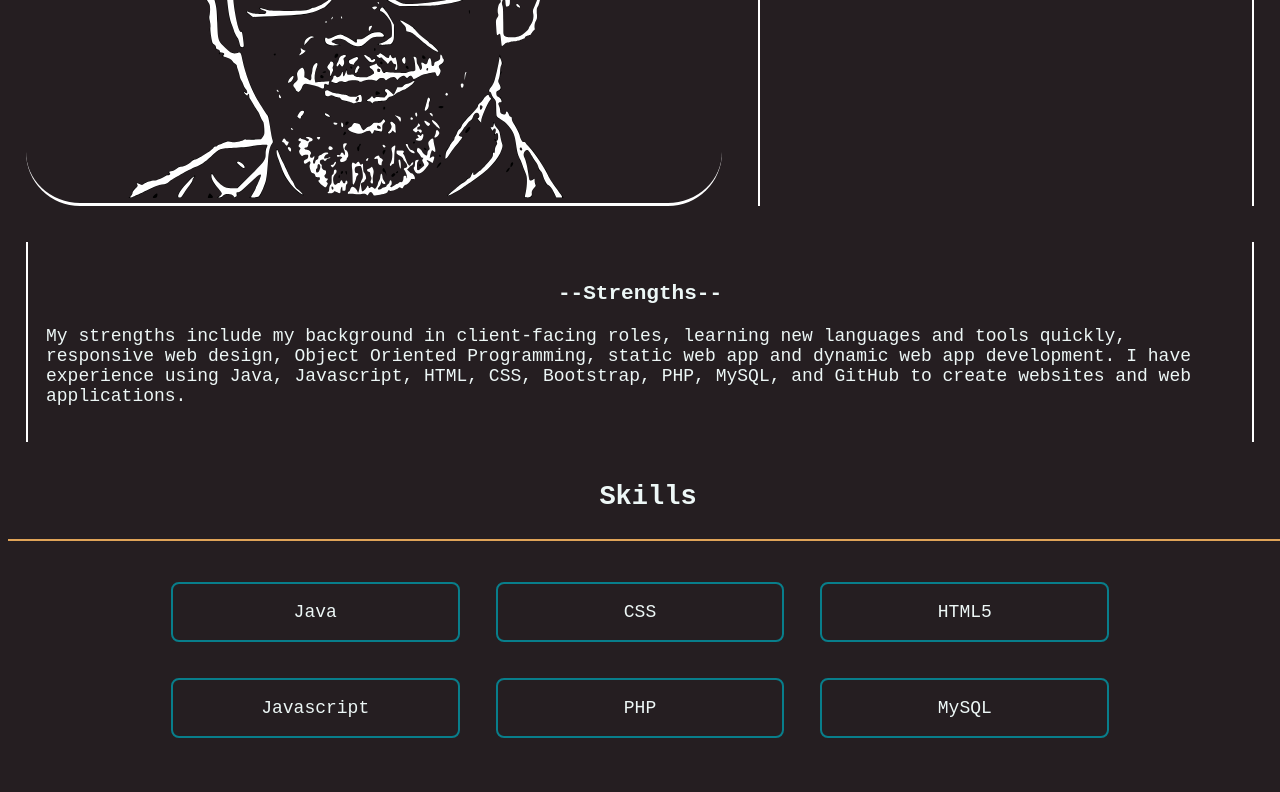
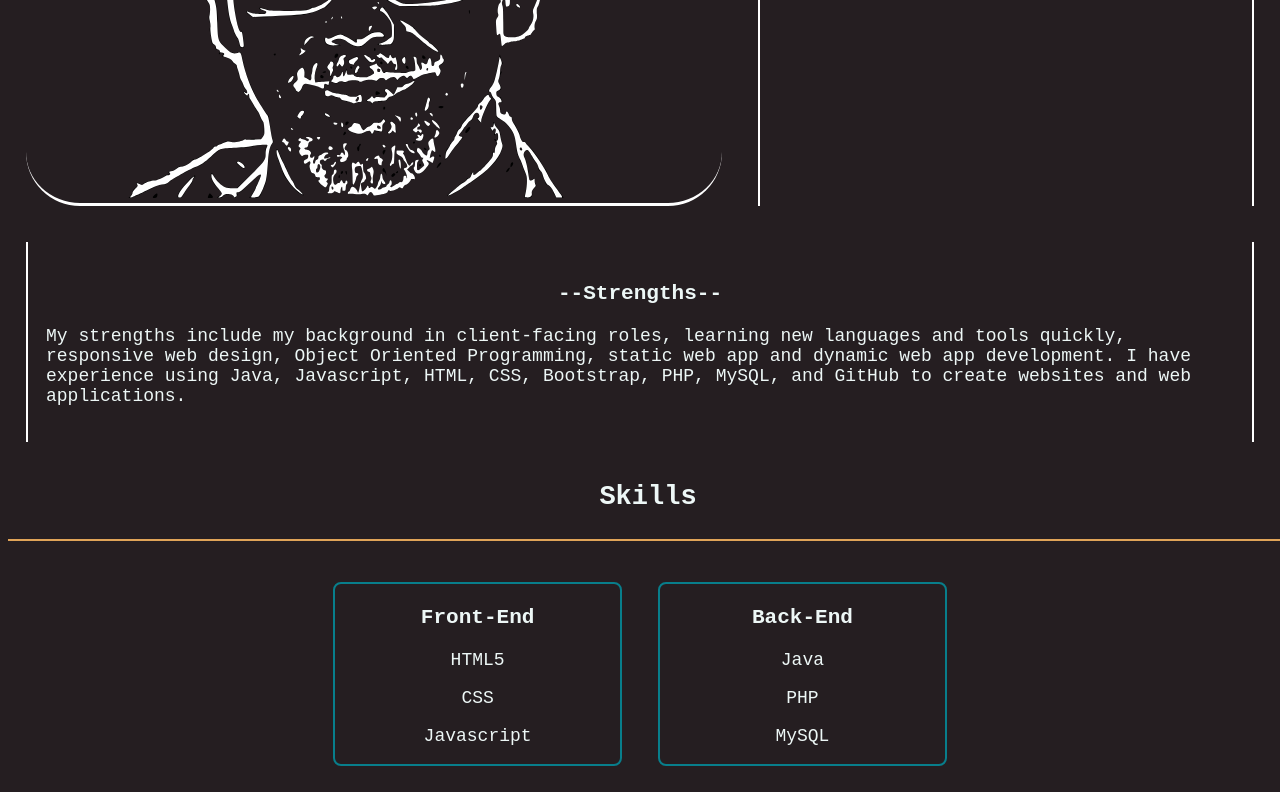
Before and after one commit to beemanbp03/Portfolio-Website-2021, a plain HTML site: page index.html in a window 1280 px wide. Shown: the part 1816-2608 px from the top of the page. Before the commit the page ends 2580 px from the top, so only its background shows below. Drawn offline with Linux system fonts and the light colour scheme.

```diff
--- a/landingPage.html
+++ b/index.html
@@ -6,21 +6,24 @@
 <meta name="viewport" content="width=device-width, initial-scale=1">
 <link rel="stylesheet" href="css/style.css">
 <link rel="stylesheet" href="https://cdnjs.cloudflare.com/ajax/libs/font-awesome/5.15.3/css/all.min.css">
+<main>
 <body>
     <div class="main-container">
         <!-- navigation -->
         <div class="nav-bar" id="myNavBar">
             <a href="https://github.com/beemanbp03">GitHub</a>
             <a href="#projects">Projects</a>
-            <a href="mailto:boulder.payne.beeman@gmail.com?subject='[PORTFOLIO]INQUIRY'">Contact</a>
+            <a href="mailto:boulder.payne.beeman@gmail.com?subject='[PORTFOLIO] INQUIRY'">Contact</a>
         </div>
 
         <!-- Billboard -->
+        <section>
           <div class="billboard-container">
-            <h1>Hello, I'm Boulder.<span class="break" id="webDeveloper">WebDeveloper</span></h1>
-            <p>I possess skills, allow me to show you.</p>
+              <h1>Hello, <span class="break">I'm Boulder.</span><span class="break" id="webDeveloper">WebDeveloper</span></h1>
+              <p><!-- I possess skills in (javascript caroel of (languages/frameworks/libraries)) --></p>
               <span class="line-md"></span>
           </div>
+        </section>
 
 
         <section> <!-- START PROJECTS SECTION -->
@@ -99,30 +102,38 @@
 
           <div class="skills">
 
-            <div class="blue-box col">
+            <div class="blue-box">
+              <h3>Front-End</h3>
+              <div class="col">
+                <p>HTML5</p>
+              </div>
+              <div class="col">
+                <p>CSS</p>
+              </div>
+              <div class="col">
+                <p>Javascript</p>
+              </div>
+            </div>
+
+            <div class="blue-box">
+              <h3>Back-End</h3>
+              <div class="col">
                 <p>Java</p>
               </div>
-            <div class="blue-box col">
-              <p>CSS</p>
-            </div>
-            <div class="blue-box col">
-              <p>HTML5</p>
-            </div>
-            <div class="blue-box col">
-              <p>Javascript</p>
-            </div>
-            <div class="blue-box col">
+              <div class="col">
                 <p>PHP</p>
               </div>
-            <div class="blue-box col">
+              <div class="col">
                 <p>MySQL</p>
               </div>
+            </div>
 
-          </div> <!-- End Blue Box -->
+          </div> <!-- End Skills Container -->
 
-        </section> <!--End Skills Container -->
+        </section>
 
     </div> <!-- End Main Container -->
 
 </body>
+</main>
 </html>
```
Lines whose indentation alone changed are shown as unchanged.
